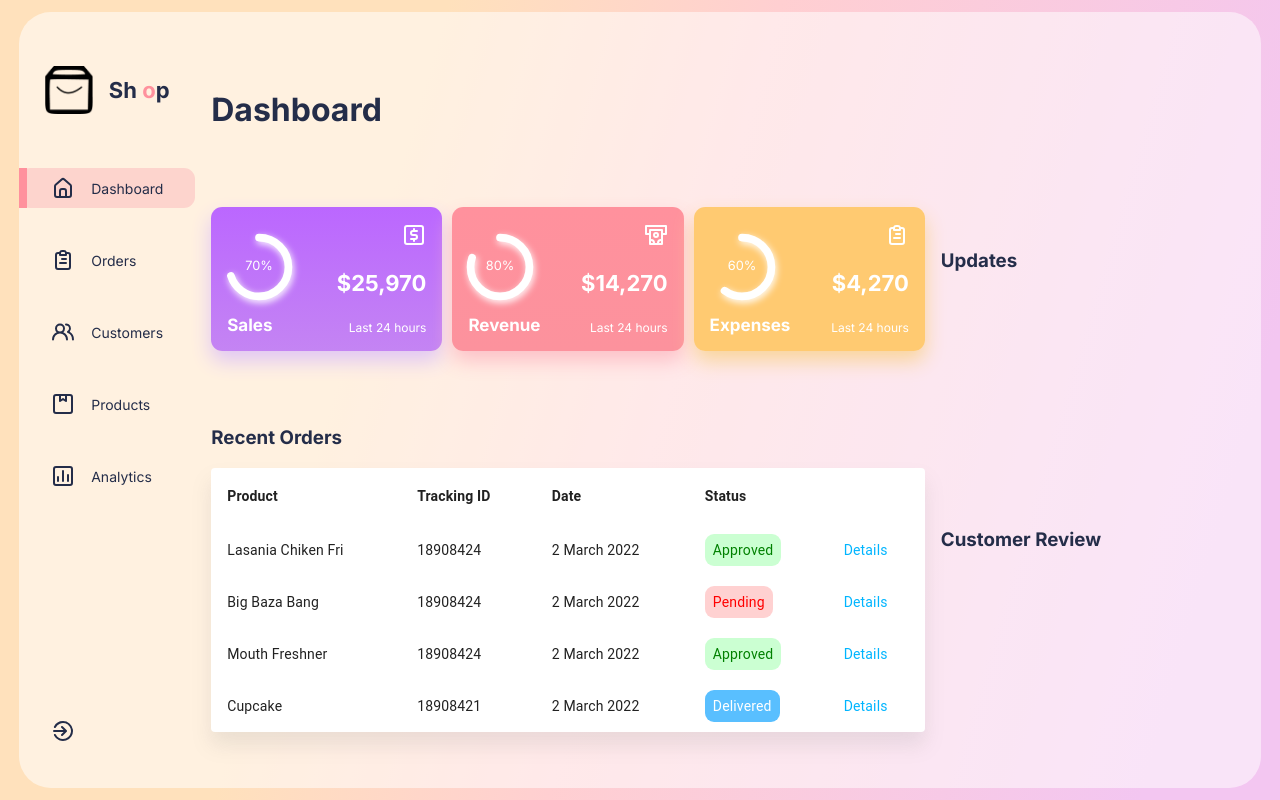
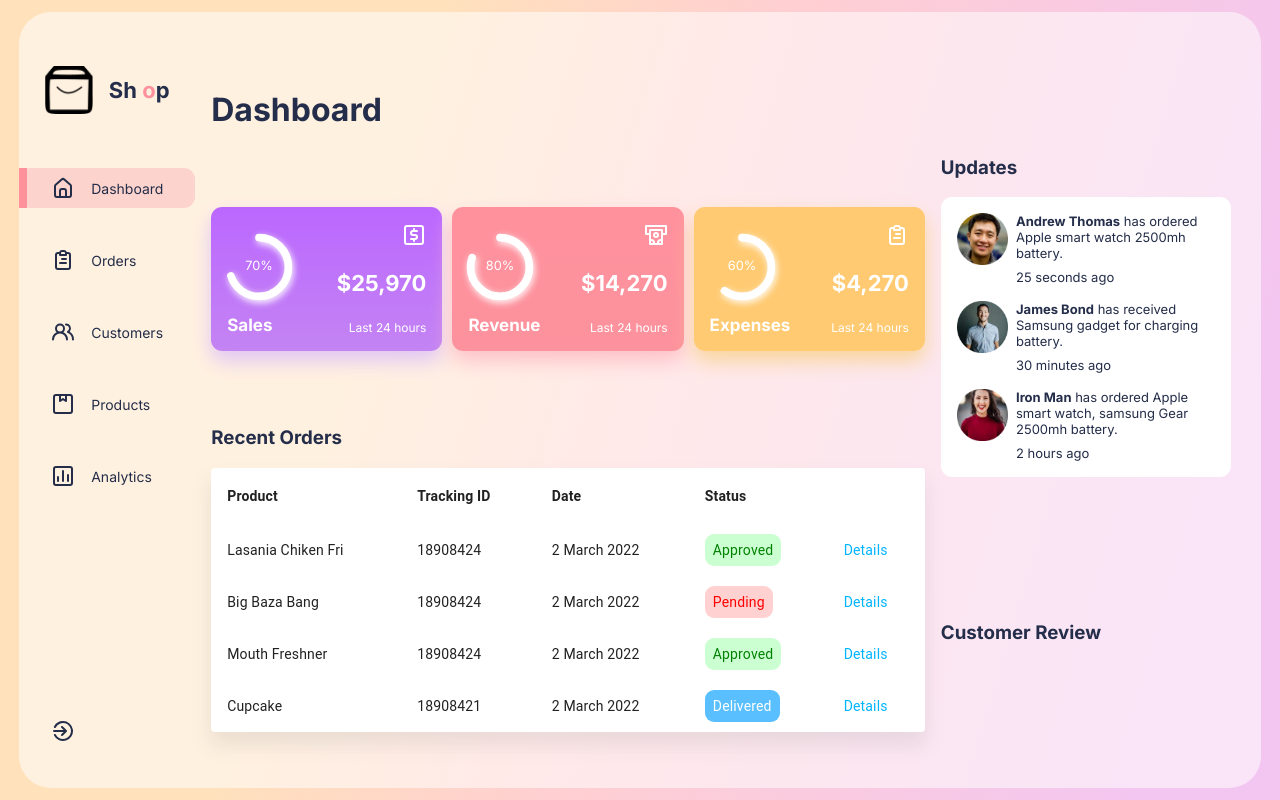
Before and after one commit to Cypherfelix/react-admin-dashboard, a React (Create React App) app: page / in a window 1280 px wide. Built offline with nearby package versions, Linux system fonts and the light colour scheme.

Commit message:
Updates design and styling

```diff
--- a/src/components/RightSide/RightSide.jsx
+++ b/src/components/RightSide/RightSide.jsx
@@ -1,12 +1,11 @@
-import React from "react";
 import "./RightSide.css";
-
+import Updates from "../Updates/Updates";
 const RightSide = () => {
   return (
     <div className="RightSide">
       <div>
         <h3>Updates</h3>
-        {/* <Updates /> */}
+        <Updates />
       </div>
       <div>
         <h3>Customer Review</h3>
--- /dev/null
+++ b/src/components/Updates/Updates.css
@@ -0,0 +1,25 @@
+
+.Updates{
+    width: 85%;
+    background: white;
+    border-radius: 0.7rem;
+    padding: 1rem;
+    gap: 1rem;
+    display: flex;
+    flex-direction: column;
+    font-size: 13px;
+}
+
+.update{
+    display: flex;
+    gap: 0.5rem;
+}
+
+.update>img{
+    width: 3.2rem;
+    height: 3.2rem;
+}
+
+.noti>div>span:nth-of-type(1){
+    font-weight: bold;
+}
--- /dev/null
+++ b/src/components/Updates/Updates.jsx
@@ -0,0 +1,26 @@
+import React from "react";
+import "./Updates.css";
+import { UpdatesData } from "../../Data/Data";
+
+const Updates = () => {
+  return (
+    <div className="Updates">
+      {UpdatesData.map((update) => {
+        return (
+          <div className="update">
+            <img src={update.img} alt="profile" />
+            <div className="noti">
+              <div  style={{marginBottom: '0.5rem'}}>
+                <span>{update.name}</span>
+                <span> {update.noti}</span>
+              </div>
+                <span>{update.time}</span>
+            </div>
+          </div>
+        );
+      })}
+    </div>
+  );
+};
+
+export default Updates;
```
